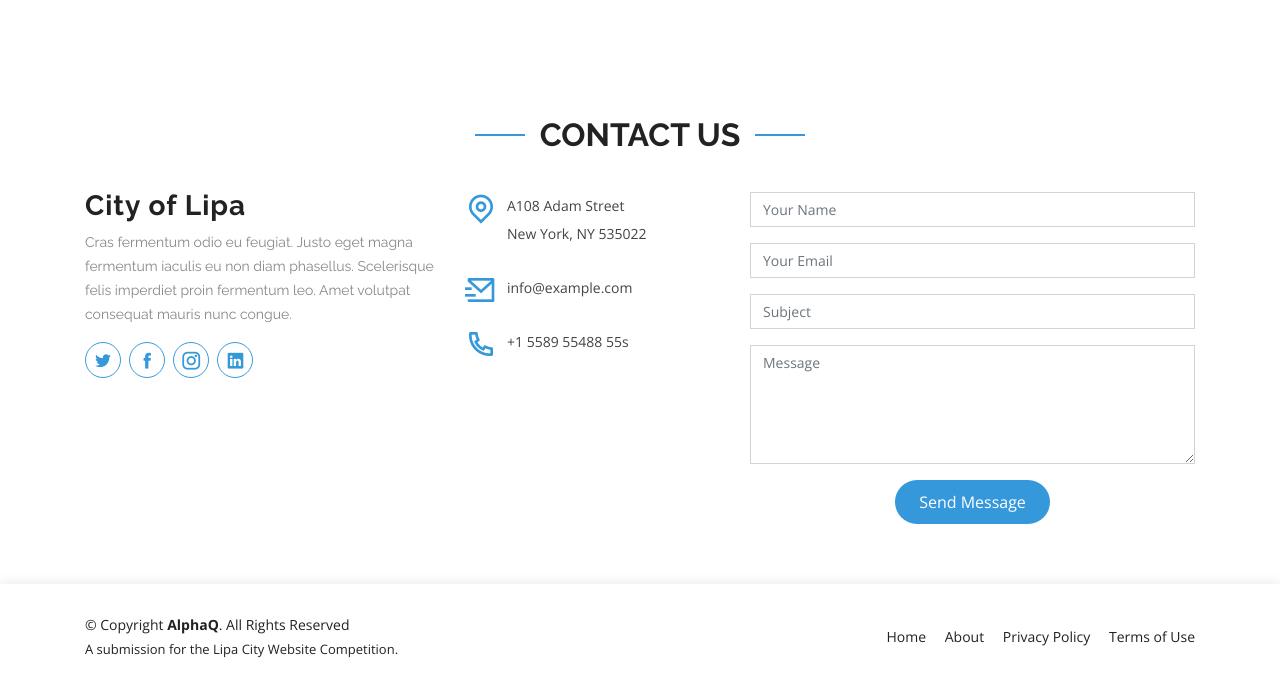
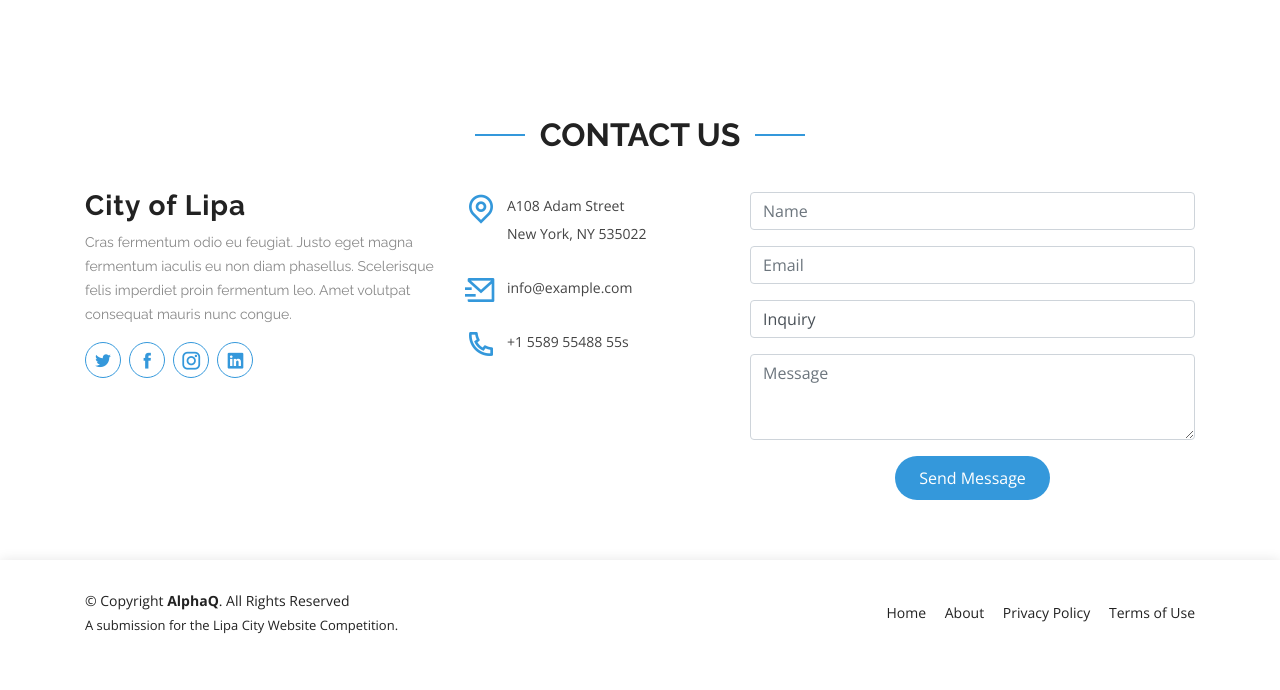
Before and after one commit to AlphaQ-2/web-design, a Django app: page / in a window 1280 px wide. Shown: the part 2424-3114 px from the top of the page. After the commit the page ends 3058 px from the top, so only its background shows below. Run offline with Django 3.2, Linux system fonts and the light colour scheme; some libraries are stand-ins or nearby versions.

Commit message:
Fixed contact form

```diff
--- a/pages/forms.py
+++ b/pages/forms.py
@@ -64,7 +64,7 @@ class MessageForm(forms.ModelForm):
 
     class Meta:
         model = Message
-        fields = ('name', 'email', 'body_text',)
+        fields = ('name', 'email', 'subject', 'body_text',)
         labels = {
             'body_text': 'Message'
         }
@@ -72,8 +72,42 @@ class MessageForm(forms.ModelForm):
         widgets = {
             'name': forms.TextInput(attrs={'class': 'textinputclass container-fluid form-control'}),
             'email': forms.TextInput(attrs={'class': 'textinputclass container-fluid form-control'}),
+            'subject': forms.TextInput(attrs={'class': 'textinputclass container-fluid form-control'}),
             'body_text': forms.Textarea(attrs={
-                            'class': 'form-control', }),
+                            'class': 'form-control',
+                            'rows': '3' }),
+        }
+
+
+class MessageForm2(forms.ModelForm):
+
+    class Meta:
+        model = Message
+        fields = ('name', 'email', 'subject', 'body_text',)
+        labels = {
+            'name': '',
+            'email': '',
+            'subject': '',
+            'body_text': ''
+        }
+
+        widgets = {
+            'name': forms.TextInput(
+                        attrs={
+                            'class': 'textinputclass container-fluid form-control',
+                            'placeholder': 'Name'}),
+            'email': forms.TextInput(
+                        attrs={
+                            'class': 'textinputclass container-fluid form-control',
+                            'placeholder': 'Email'}),
+            'subject': forms.TextInput(
+                        attrs={
+                            'class': 'textinputclass container-fluid form-control',
+                            'placeholder': 'Subject'}),
+            'body_text': forms.Textarea(attrs={
+                            'class': 'form-control',
+                            'placeholder': 'Message',
+                            'rows': '3' }),
         }
 
 
--- a/pages/models.py
+++ b/pages/models.py
@@ -121,6 +121,7 @@ class Job(models.Model):
 class Message(models.Model):
     name = models.TextField(max_length=200)
     email = models.EmailField()
+    subject = models.TextField(max_length=200, default='Inquiry')
     body_text = models.TextField()
     time_sent = models.DateTimeField(default=timezone.now, editable=False)
 
--- a/pages/templates/pages/message_form.html
+++ b/pages/templates/pages/message_form.html
@@ -41,13 +41,12 @@
     </div>
   </div>
 
-  <p>Got a question? inquiry? or feedback?</p>
   <form method="POST" enctype="multipart/form-data" class="post-form">
   {% csrf_token %}
   <table class='table'>
     {{form.as_table}}
   </table>
-  <button type="submit" class="save btn btn-primary">Send</button>
+  <div class="text-center"><button class='send-form' type="submit">Send Message</button></div>
   </form>
 </div>
 
--- a/pages/views.py
+++ b/pages/views.py
@@ -3,7 +3,8 @@ from django.contrib.auth.decorators import login_required
 from django.utils import timezone
 from .models import Article, Comment, Category, Job, Message, ArticleImage, \
                     Service
-from .forms import ArticleForm, CommentForm, JobForm, MessageForm, ServiceForm
+from .forms import ArticleForm, CommentForm, JobForm, MessageForm, \
+                   ServiceForm, MessageForm2
 
 from django.views.generic import (TemplateView, ListView,
                                   DetailView, CreateView,
@@ -26,8 +27,30 @@ class HomePage(TemplateView):
 
     def get_context_data(self, **kwargs):
         context = super().get_context_data(**kwargs)
+        form = MessageForm2()
+        context['form'] = form
         context['page_title'] = 'Home'
         return context
+
+    def post(self, request, *args, **kwargs):
+        form = MessageForm2(request.POST)
+        try:
+            if form.is_valid():
+                data = form.cleaned_data
+                Message.objects.create(name=data['name'],
+                                       email=data['email'],
+                                       subject=data['subject'],
+                                       body_text=data['body_text'])
+
+        except IntegrityError:
+            messages.warning(self.request, (
+                            "Warning, can't send message right now."
+                            ))
+
+        else:
+            messages.success(self.request, "Comment posted")
+
+        return super().get(request, *args, **kwargs)
 
 
 class ThanksPage(TemplateView):
--- a/static/assets/css/style.css
+++ b/static/assets/css/style.css
@@ -455,6 +455,19 @@ h1, h2, h3, h4, h5, h6 {
   }
 }
 
+button[type="submit"].send-form {
+  background: #3498db;
+  border: 0;
+  padding: 10px 24px;
+  color: #fff;
+  transition: 0.4s;
+  border-radius: 50px;
+}
+
+button[type="submit"]:hover.send-form {
+  background: #2383c4;
+}
+
 /*--------------------------------------------------------------
 # Hero Section
 --------------------------------------------------------------*/
--- a/templates/index.html
+++ b/templates/index.html
@@ -181,31 +181,13 @@
       </div>
 
       <div class="col-lg-5 col-md-12" data-aos="fade-up" data-aos-delay="300">
-        <form action="forms/contact.php" method="post" role="form" class="php-email-form">
-          <div class="form-group">
-            <input type="text" name="name" class="form-control" id="name" placeholder="Your Name" data-rule="minlen:4" data-msg="Please enter at least 4 chars" />
-            <div class="validate"></div>
-          </div>
-          <div class="form-group">
-            <input type="email" class="form-control" name="email" id="email" placeholder="Your Email" data-rule="email" data-msg="Please enter a valid email" />
-            <div class="validate"></div>
-          </div>
-          <div class="form-group">
-            <input type="text" class="form-control" name="subject" id="subject" placeholder="Subject" data-rule="minlen:4" data-msg="Please enter at least 8 chars of subject" />
-            <div class="validate"></div>
-          </div>
-          <div class="form-group">
-            <textarea class="form-control" name="message" rows="5" data-rule="required" data-msg="Please write something for us" placeholder="Message"></textarea>
-            <div class="validate"></div>
-          </div>
-          <div class="mb-3">
-            <div class="loading">Loading</div>
-            <div class="error-message"></div>
-            <div class="sent-message">Your message has been sent. Thank you!</div>
-          </div>
-          <div class="text-center"><button type="submit">Send Message</button></div>
+        <form method="POST" enctype="multipart/form-data" class="post-form">
+        {% csrf_token %}
+          {{form.as_p}}
+        <div class="text-center"><button class='send-form' type="submit">Send Message</button></div>
         </form>
       </div>
+
 
     </div>
 
```
Also changed, not shown: db.sqlite3, pages/migrations/0014_message_subject.py (added), 1 other file.
